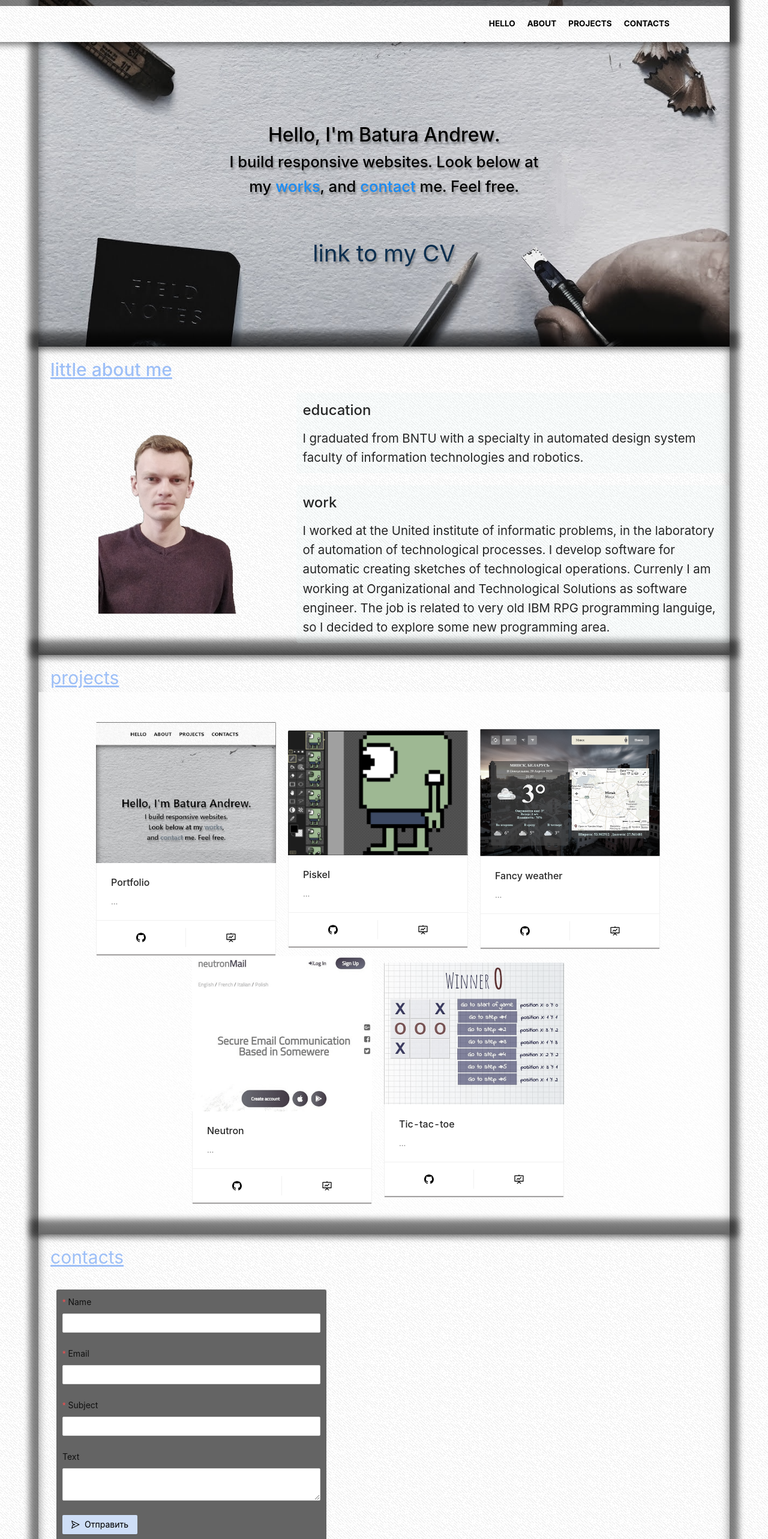
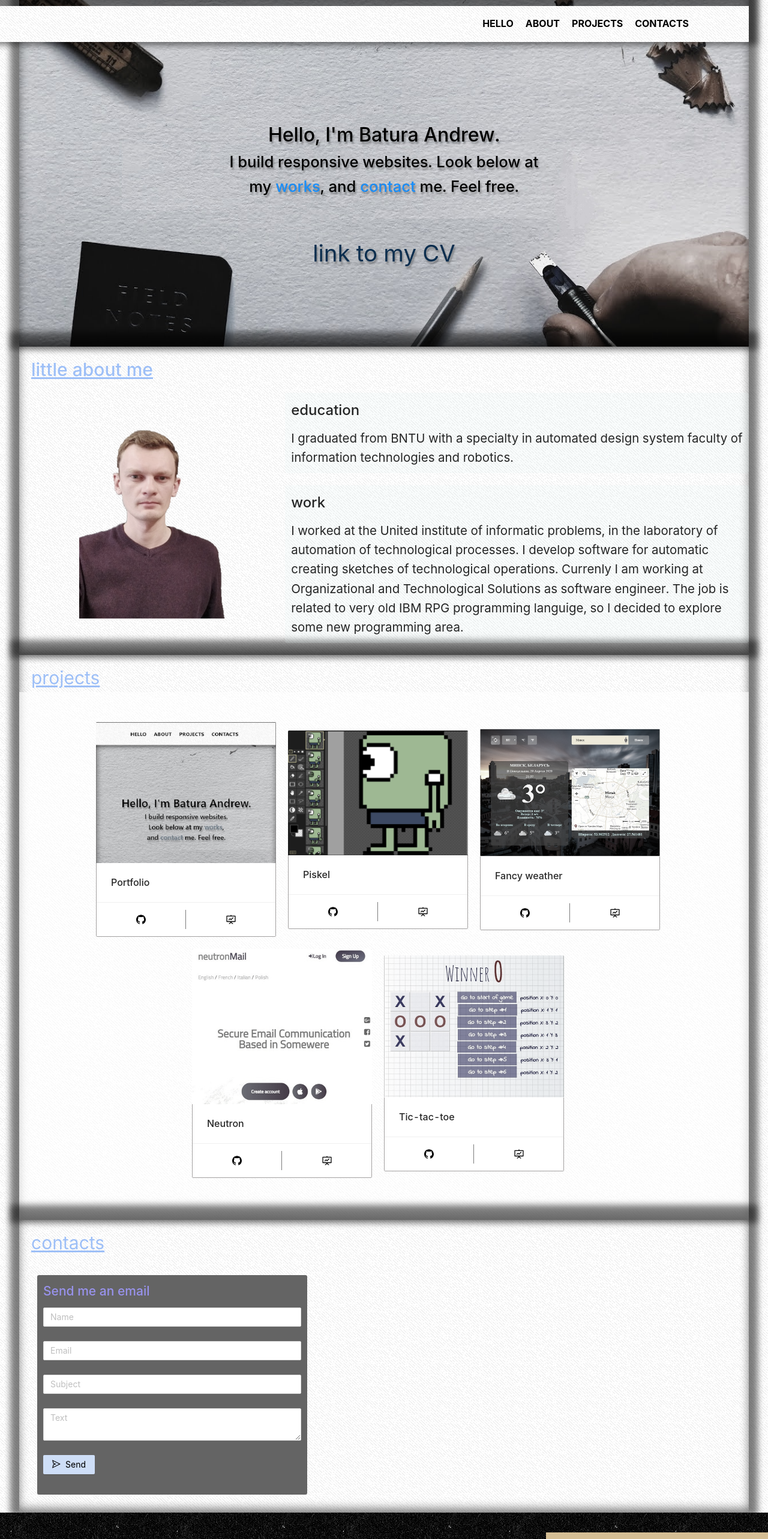
Before and after one commit to BaturaAndrew/portfolio, a React (Create React App) app: page / in a window 1280 px wide. Shown: the top 2566 px of the page at 60% size. Built offline with nearby package versions, Linux system fonts and the light colour scheme; grey boxes are pictures that could not be loaded.

Commit message:
fix: response markup

```diff
--- a/src/component/About/About.scss
+++ b/src/component/About/About.scss
@@ -1,5 +1,5 @@
 .about-section {
-  width: 90%;
+  width: 95%;
   margin: auto;
   box-shadow: 0px -10px 10px 15px rgba(0, 0, 0, 0.5),
     inset 0px -7px 15px 0px rgba(0, 0, 0, 0.5);
@@ -7,6 +7,7 @@
 
   @media screen and (max-width: 750px) {
     width: 100%;
+    box-shadow: inset 0px -7px 15px 0px rgba(0, 0, 0, 0.5);
   }
 
   .about-me {
--- a/src/component/Contacts/Contacts.js
+++ b/src/component/Contacts/Contacts.js
@@ -73,34 +73,43 @@ export default class Contacts extends Component {
           className="form"
           layout="vertical"
           name="nest-messages">
-          <Form.Item name="name" label="Name" rules={[{required: true}]}>
-            <Input onChange={e => this.onChange({to: e.target.value})} />
+          <h2>Send me an email</h2>
+          <Form.Item name="name" rules={[{required: true}]}>
+            <Input
+              placeholder="Name"
+              onChange={e => this.onChange({to: e.target.value})}
+            />
           </Form.Item>
 
           <Form.Item
             name="email"
-            label="Email"
             rules={[
               {type: 'email', message: 'Wrong email!'},
               {required: true, message: 'Please, enter email!'},
             ]}>
-            <Input onChange={e => this.onChange({to: e.target.value})} />
+            <Input
+              placeholder="Email"
+              onChange={e => this.onChange({to: e.target.value})}
+            />
           </Form.Item>
 
           <Form.Item
             name="subject"
-            label="Subject"
             rules={[
               {
                 required: true,
                 message: 'Please, enter subject!',
               },
             ]}>
-            <Input onChange={e => this.onChange({to: e.target.value})} />
+            <Input
+              placeholder="Subject"
+              onChange={e => this.onChange({to: e.target.value})}
+            />
           </Form.Item>
 
-          <Form.Item name="text" label="Text">
+          <Form.Item name="text">
             <Input.TextArea
+              placeholder="Text"
               onChange={e => this.onChange({to: e.target.value})}
             />
           </Form.Item>
@@ -112,7 +121,7 @@ export default class Contacts extends Component {
               htmlType="button"
               onClick={this.sendEmail}
               icon={<SendOutlined />}>
-              Отправить
+              Send
             </Button>
           </Form.Item>
         </Form>
--- a/src/component/Contacts/Contacts.scss
+++ b/src/component/Contacts/Contacts.scss
@@ -1,11 +1,12 @@
 .contacts-section {
-  width: 90%;
+  width: 95%;
   margin: auto;
   box-shadow: 0px -10px 10px 15px rgba(0, 0, 0, 0.5),
     inset 0px -7px 15px 0px rgba(0, 0, 0, 0.5);
 
   @media screen and (max-width: 750px) {
     width: 100%;
+    box-shadow: inset 0px -7px 15px 0px rgba(0, 0, 0, 0.5);
   }
 
   .form {
@@ -15,6 +16,10 @@
     background-color: rgb(100, 100, 100);
     border-radius: 3px;
     padding: 10px;
+
+    h2 {
+      color: rgb(152, 146, 236);
+    }
 
     .send-btn {
       background-color: #cedef7;
--- a/src/component/Footer/Footer.scss
+++ b/src/component/Footer/Footer.scss
@@ -5,11 +5,11 @@
   .contact-container {
     justify-content: flex-start;
     flex-wrap: wrap;
-    margin-left: 150px;
+    padding-left: 150px;
 
     @media screen and (max-width: 700px) {
       flex-wrap: nowrap;
-      margin-left: 20px;
+      padding-left: 20px;
     }
 
     .contact {
@@ -38,7 +38,7 @@
       .phone {
 
         @media screen and (max-width: 700px) {
-          margin: 10px;
+          margin: 0px;
         }
 
         &:hover {
@@ -84,7 +84,7 @@
     border-bottom: 1px dotted black;
 
     @media screen and (min-width: 700px) {
-       display: none;
+      display: none;
     }
 
     .tooltiptext {
--- a/src/component/Header/Hello/Hello.scss
+++ b/src/component/Header/Hello/Hello.scss
@@ -1,10 +1,15 @@
 .header-section {
   background: fixed center no-repeat url(../../../assets/images/image6.jpg);
   background-size: cover;
-  width: 90%;
+  width: 95%;
   margin: auto;
   box-shadow: 0px -10px 10px 15px rgba(0, 0, 0, 0.5),
-    inset 0px -7px 15px 0px rgba(0, 0, 0, 0.5);
+    inset 0px -7px 15px 0px #00000080;
+
+  @media screen and (max-width: 750px) {
+    width: 100%;
+    box-shadow: inset 0px -7px 15px 0px rgba(0, 0, 0, 0.5);
+  }
 
   .profile-detail {
     margin: 0px;
--- a/src/component/Header/Navigation/Navigation.scss
+++ b/src/component/Header/Navigation/Navigation.scss
@@ -1,21 +1,25 @@
 .navigation {
   position: fixed;
-  margin: auto;
   margin-top: 10px;
-  margin-right: 50px;
-  width: 95%;
+  width: 97.5%;
   height: 60px;
   justify-content: flex-end;
   z-index: 100;
   background: url(../../../assets/images/bg.png);
   box-shadow: 0px -10px 10px 15px rgba(0, 0, 0, 0.5);
-  font-size: 1.7vh;
+  font-size: 1rem;
+
+  @media screen and (max-width: 750px) {
+    width: 100%;
+    box-shadow: inset 0px -7px 15px 0px rgba(0, 0, 0, 0.5);
+  }
 
   @media screen and (max-width: 400px) {
-    margin-right: 10px;
+    margin-right: 0px;
   }
 
   &>a {
+    margin: 0;
     margin-left: 20px;
     text-transform: uppercase;
     color: black;
--- a/src/component/Projects/Card/Card.js
+++ b/src/component/Projects/Card/Card.js
@@ -7,24 +7,20 @@ const {Meta} = Card;
 
 const Project = props => {
   return (
-    // FIXME:  use a function instead of 'a' tag
-    // https://stackoverflow.com/questions/42561137/link-cannot-appear-as-a-descendant-of-a-link
-    <a
-      className="filter"
-      href={props.appLink}
-      target="_blank"
-      rel="noopener noreferrer">
+    <div className="filter flex-column">
       <Card
         data-aos="zoom-out-right"
         data-aos-duration="500"
         className="card"
         hoverable
         cover={
-          <img
-            className="card__img"
-            alt={props.imgName}
-            src={require(`../assets/images/${props.imgSrc}`)}
-          />
+          <a href={props.appLink} target="_blank" rel="noopener noreferrer">
+            <img
+              className="card__img"
+              alt={props.imgName}
+              src={require(`../assets/images/${props.imgSrc}`)}
+            />
+          </a>
         }
         actions={[
           <Button
@@ -40,9 +36,9 @@ const Project = props => {
             icon={<FundProjectionScreenOutlined />}
           />,
         ]}>
-        <Meta title={props.title} description={props.description} />
+        <Meta title={props.title} />
       </Card>
-    </a>
+    </div>
   );
 };
 export default Project;
--- a/src/component/Projects/Card/Card.scss
+++ b/src/component/Projects/Card/Card.scss
@@ -1,17 +1,24 @@
 .filter {
+  margin-right: 20px;
+  margin-bottom: 20px;
   filter: saturate(0.2);
 
   &:hover {
     filter: none;
   }
-}
+
 
   div.card {
     width: 300px;
-  margin-right: 20px;
+    border: 1px solid #a7a0a0;
+
+    .ant-card-cover img {
+      width: 100%;
+    }
 
     @media screen and (max-width: 400px) {
-    width: 90%;
+      width: 80%;
+      margin-right: 0px;
       margin-bottom: 20px;
     }
 
@@ -23,13 +30,12 @@ div.card {
       color: blue;
     }
 
-  .ant-card-actions {
-    border-bottom: 2px solid #a7a0a0;
-  }
-
     &__img {
       height: 90%;
     }
 
-
+    .ant-card-actions>li:not(:last-child) {
+      border-right: 1px solid #7b7b7b;
     }
+  }
+}
--- a/src/component/Projects/Projects.scss
+++ b/src/component/Projects/Projects.scss
@@ -1,14 +1,14 @@
 #projects {
-  width: 90%;
+  width: 95%;
   margin: auto;
   align-items: flex-start;
+  box-shadow: 0px -10px 10px 15px rgba(0, 0, 0, 0.5),
+    inset 0px -7px 15px 0px rgba(0, 0, 0, 0.5);
 
   @media screen and (max-width: 750px) {
     width: 100%;
+    box-shadow: inset 0px -7px 15px 0px rgba(0, 0, 0, 0.5);
   }
-
-  box-shadow: 0px -10px 10px 15px rgba(0, 0, 0, 0.5),
-  inset 0px -7px 15px 0px rgba(0, 0, 0, 0.5);
 }
 
 .projects-section {
```
Lines whose indentation alone changed are shown as unchanged.
